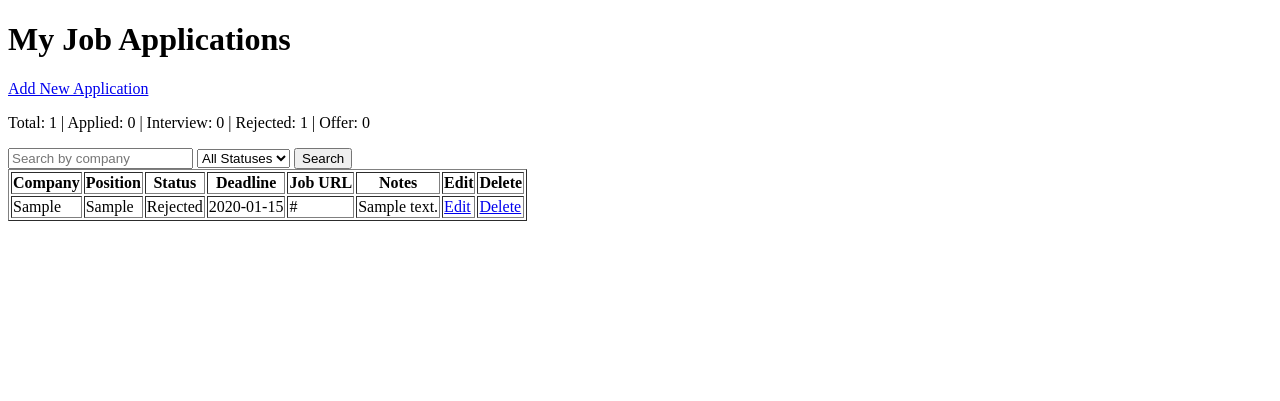
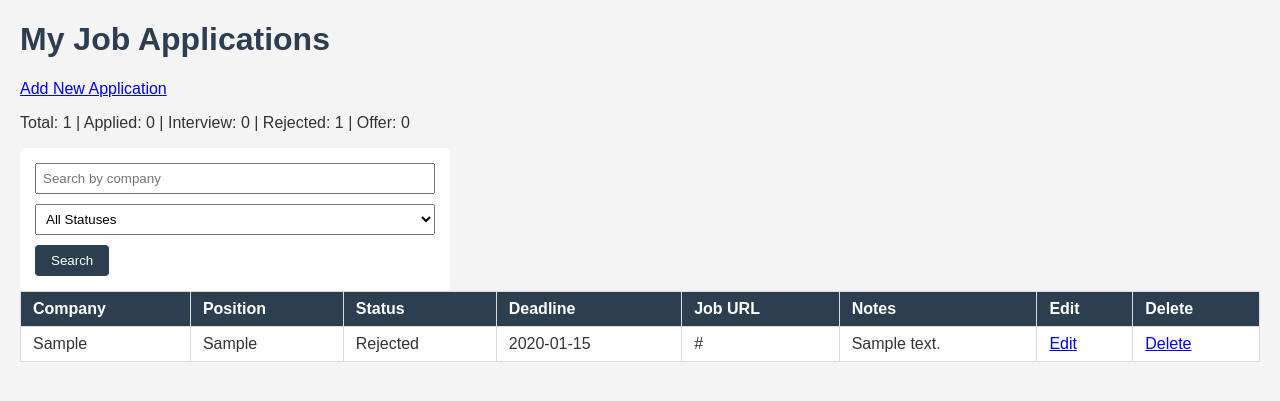
Before and after one commit to Sarsa-25/job-tracker, a Flask app: page / in a window 1280 px wide. Shown: the top 401 px of the page. Run offline with Flask 3, Linux system fonts and the light colour scheme; tables that the repository leaves empty hold one stand-in row (values such as "Sample post").

Commit message:
Add application styling and validation

```diff
--- /dev/null
+++ b/static/css/style.css
@@ -0,0 +1,49 @@
+body {
+    font-family: Arial, sans-serif;
+    margin: 20px;
+    background-color: #f4f4f4;
+    color: #333;
+}
+
+h1 {
+    color: #2c3e50;
+}
+table {
+    border-collapse: collapse;
+    width: 100%;
+    background-color: white;
+}
+
+th, td {
+    border: 1px solid #ddd;
+    padding: 8px 12px;
+    text-align: left;
+}
+
+th {
+    background-color: #2c3e50;
+    color: white;
+}
+form {
+    background-color: white;
+    padding: 15px;
+    border-radius: 5px;
+    max-width: 400px;
+}
+
+input, select, textarea {
+    display: block;
+    width: 100%;
+    margin-bottom: 10px;
+    padding: 6px;
+    box-sizing: border-box;
+}
+
+button {
+    background-color: #2c3e50;
+    color: white;
+    padding: 8px 16px;
+    border: none;
+    border-radius: 4px;
+    cursor: pointer;
+}
--- a/templates/add.html
+++ b/templates/add.html
@@ -2,6 +2,8 @@
 <html>
 <head>
     <title>Add Application</title>
+    <link rel="stylesheet" href="{{ url_for('static', filename='css/style.css') }}">
+
 </head>
 <body>
 
--- a/templates/edit.html
+++ b/templates/edit.html
@@ -2,6 +2,7 @@
 <html>
 <head>
     <title>Edit Application</title>
+    <link rel="stylesheet" href="{{ url_for('static', filename='css/style.css') }}">
 </head>
 <body>
 
--- a/templates/index.html
+++ b/templates/index.html
@@ -2,6 +2,7 @@
 <html>
 <head>
     <title>Job Applications</title>
+    <link rel="stylesheet" href="{{ url_for('static', filename='css/style.css') }}">
 </head>
 <body>
     <h1>My Job Applications</h1>
```
